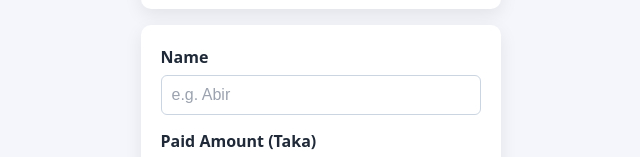
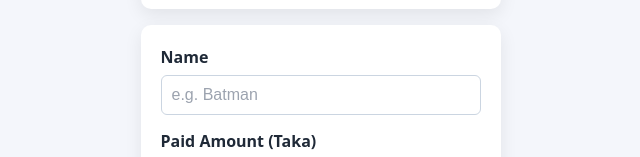
Before and after one commit to Hydra1536/React-EqualPay-App, a React (Vite) app: page / in a window 1280 px wide. Both pictures are taken after a click on the button "Confirm". Shown: the part 314-471 px from the top of the page, without its empty margins (319-959 px from the left). Built offline with nearby package versions, Linux system fonts and the light colour scheme.

Commit message:
Update PersonInput.jsx

```diff
--- a/src/components/PersonInput.jsx
+++ b/src/components/PersonInput.jsx
@@ -10,7 +10,7 @@ export default function PersonInput({ index, person, onChange }) {
       <label>Name</label>
       <input
         type="text"
-        placeholder="e.g. Abir"
+        placeholder="e.g. Batman"
         value={person.name}
         onChange={e => onChange(index, "name", e.target.value)}
       />
```
